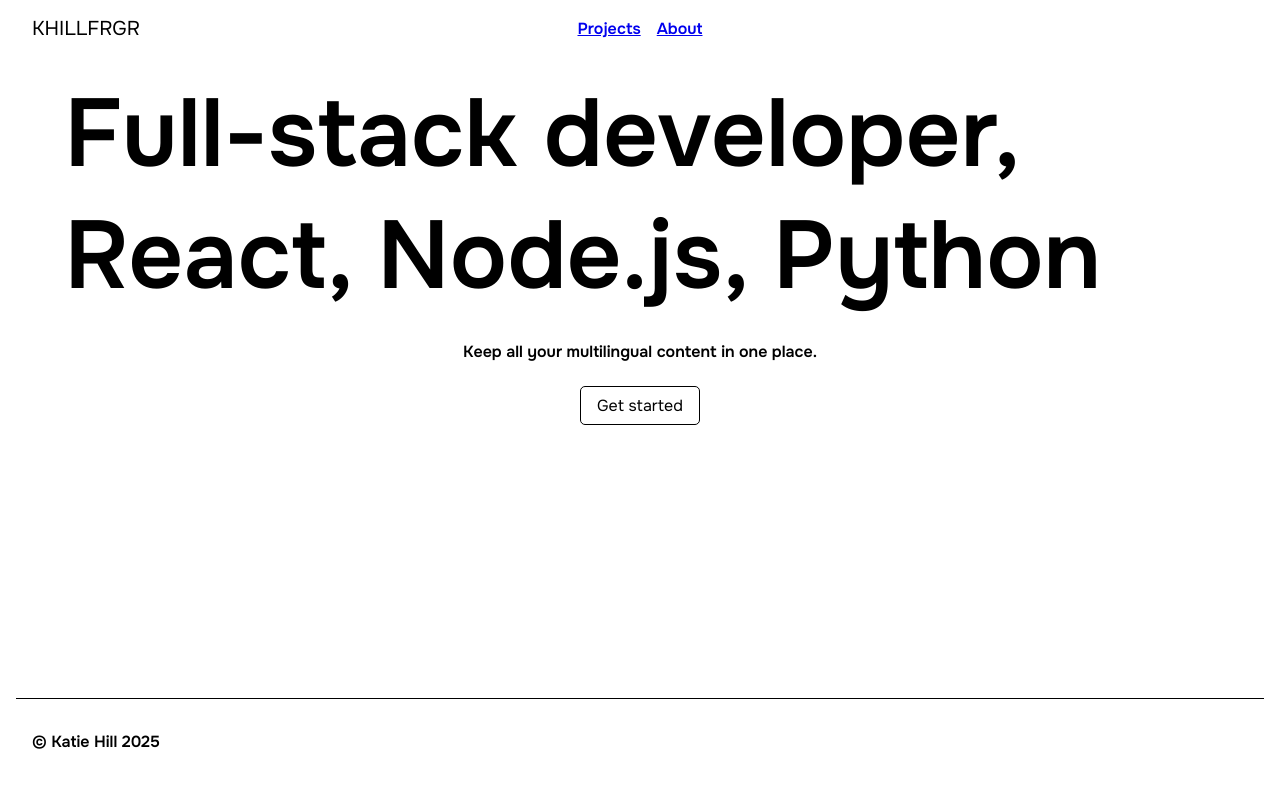
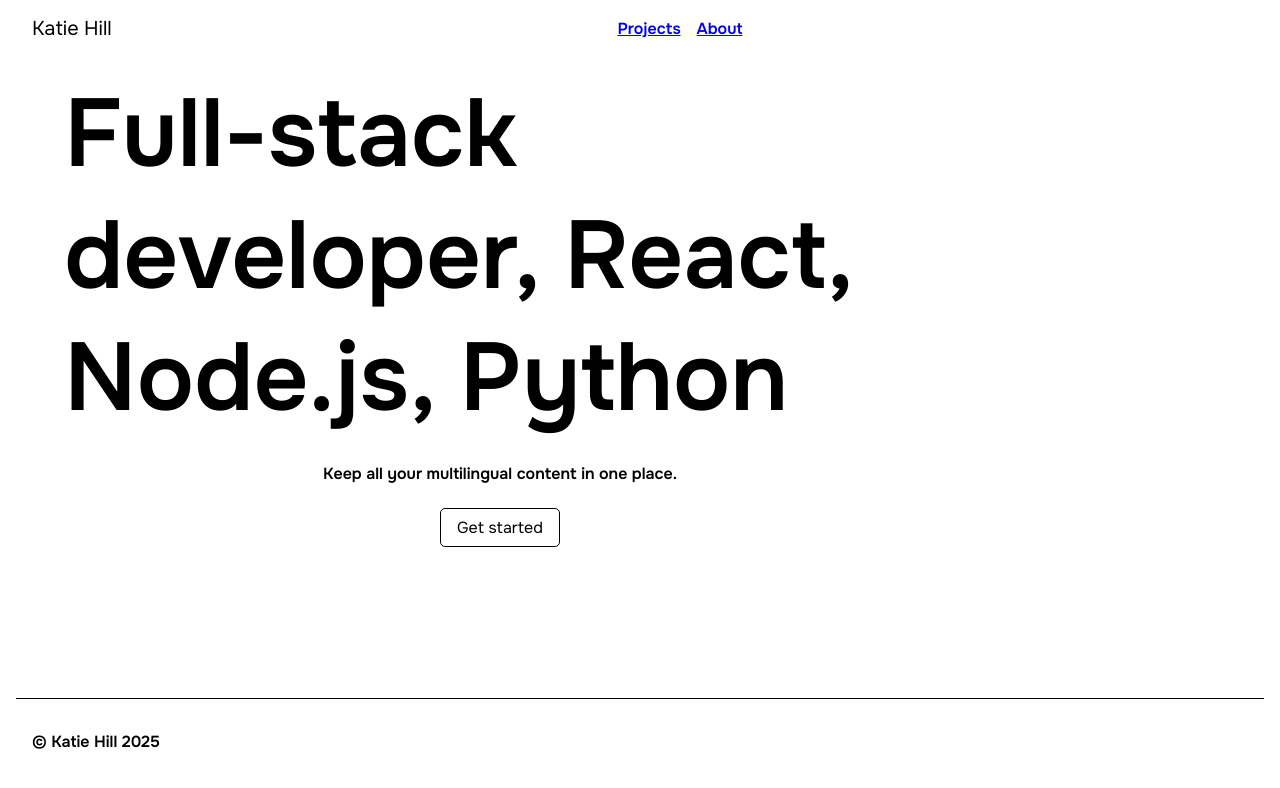
Before and after one commit to KatieHill-Fr-Gr/portfolio-frontend, a React (Vite) app: page / in a window 1280 px wide. Shown: the top 788 px of the page. Built offline with nearby package versions, Linux system fonts and the light colour scheme.

Commit message:
Navbar & homepage hero text styled

```diff
--- a/src/components/HomePage/HomePage.css
+++ b/src/components/HomePage/HomePage.css
@@ -6,6 +6,7 @@
   text-align: center;
   padding: 1rem var(--content-padding);
   gap: 0.5rem;
+  max-width: 1000px;
 }
 
 .hero > h1 {
--- a/src/components/NavBar/NavBar.css
+++ b/src/components/NavBar/NavBar.css
@@ -67,7 +67,8 @@ a.page-link {
 }
 
 @media (max-width: 768px) {
-  .right-section {
+  .right-section,
+  .center-section {
     display: none;
   }
 
--- a/src/components/NavBar/NavBar.jsx
+++ b/src/components/NavBar/NavBar.jsx
@@ -10,10 +10,10 @@ const NavBar = () => {
         <>
             <nav className="navbar">
                 <div className="left-section">
-                    <Link to="/" className="home-link">KHILLFRGR</Link>
+                    <Link to="/" className="home-link">Katie Hill</Link>
                 </div>
 
-                <div className="right-section">
+                <div className="center-section">
                     <Link to="/" className="profile-button">Projects</Link>
                     <Link to="/" className="profile-button">About</Link>
                 </div>
```
